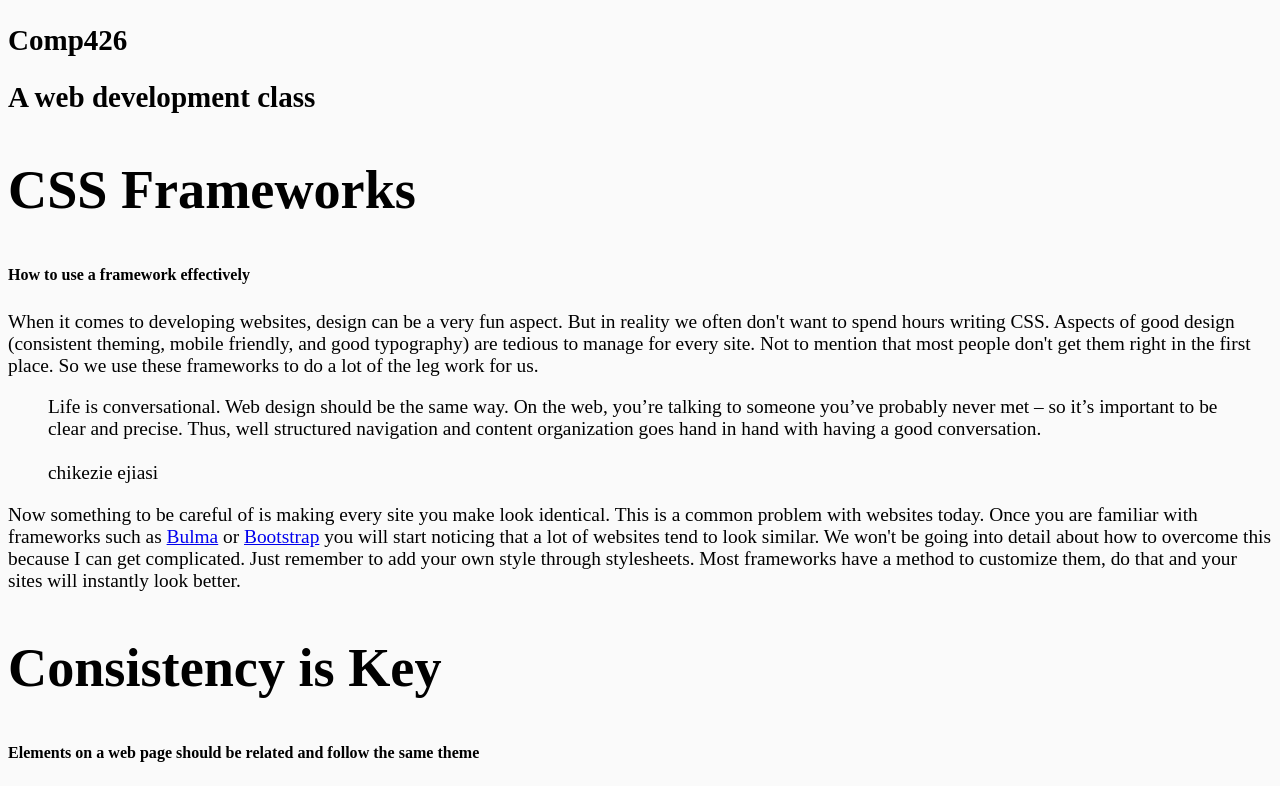
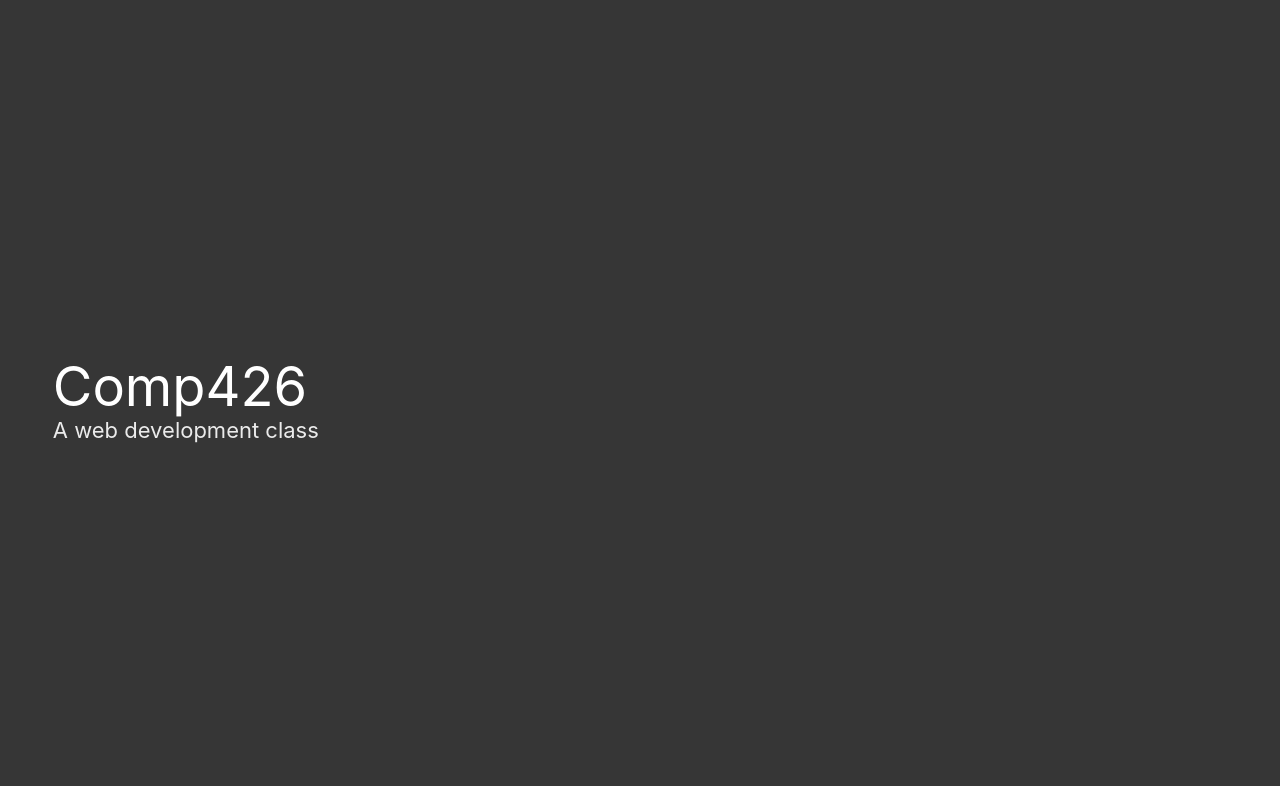
Before and after one commit to jdmar3-comp426/a02-owenmccadden, a website: page index.html in a window 1280 px wide. Shown: the top 786 px of the page. Drawn offline with nearby package versions, Linux system fonts and the light colour scheme; a web font is replaced by a local one.

Commit message:
linked to bulma

```diff
--- a/index.html
+++ b/index.html
@@ -3,18 +3,19 @@
 <head>
     <meta charset="UTF-8">
     <meta name="viewport" content="width=device-width, initial-scale=1">
+    <link rel="stylesheet" href="node_modules/bulma/css/bulma.css">
     <link rel="stylesheet" href="custom_style.css">
     <link href="https://fonts.googleapis.com/css?family=Shrikhand&display=swap" rel="stylesheet">
     <title>Assignment 2</title>
 </head>
 <body>
-<section class="">
+<section class="hero is-dark is-fullheight">
     <div class="hero-body">
-        <div class="">
+        <div class="title has-text-weight-light">
             <h1 class="">
                 Comp426
             </h1>
-            <h2 class="">
+            <h2 class="subtitle">
                 A web development class
             </h2>
         </div>
--- a/package.json
+++ b/package.json
@@ -17,6 +17,8 @@
   },
   "homepage": "https://github.com/jdmar3-comp426/a02-owenmccadden#readme",
   "dependencies": {
-    "browsersync": "0.0.1-security"
+    "browser-sync": "^2.27.5",
+    "browsersync": "0.0.1-security",
+    "bulma": "^0.9.3"
   }
 }
```
Also changed, not shown: 1 other file.
